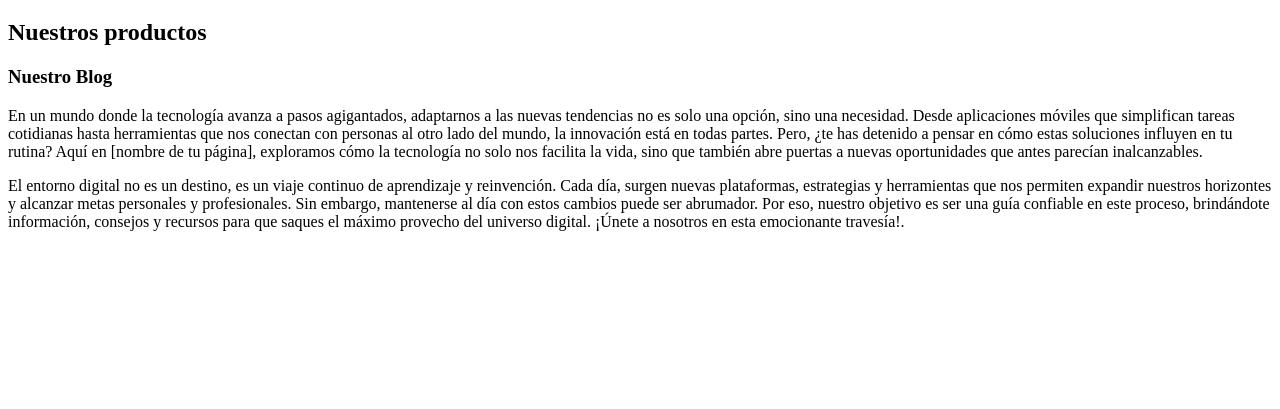
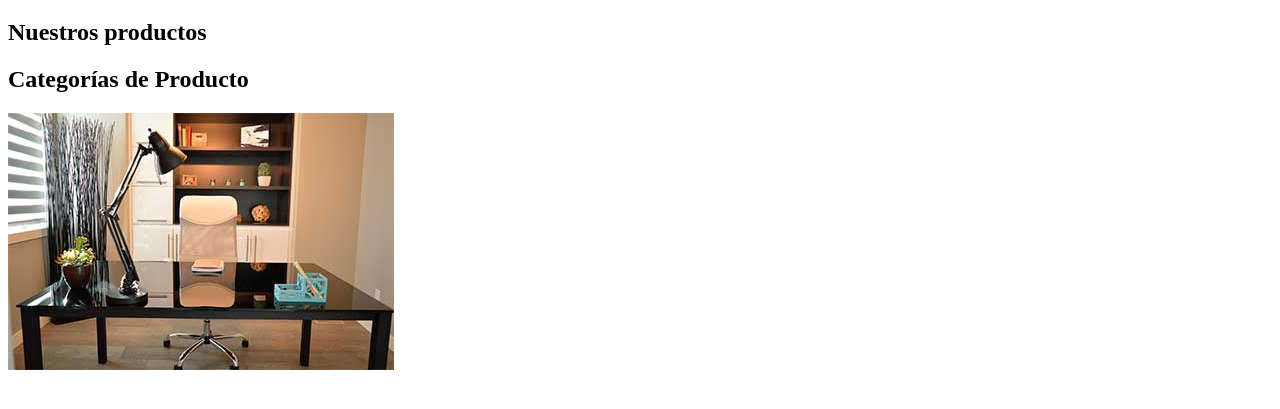
Before and after one commit to high-tecnology/html-css-course, a plain HTML site: page index.html in a window 1280 px wide. Shown: the part 61-470 px from the top of the page. Drawn offline with Linux system fonts and the light colour scheme.

Commit message:
Agregando etiqueta de foto

```diff
--- a/index.html
+++ b/index.html
@@ -12,14 +12,10 @@
 
       <h2>Nuestros productos</h2>
 
-      <h3>Nuestro Blog</h3>
+      <h2>Categorías de Producto</h2>
 
-      <p>
-        En un mundo donde la tecnología avanza a pasos agigantados, adaptarnos a las nuevas tendencias no es solo una opción, sino una necesidad. Desde aplicaciones móviles que simplifican tareas cotidianas hasta herramientas que nos conectan con personas al otro lado del mundo, la innovación está en todas partes. Pero, ¿te has detenido a pensar en cómo estas soluciones influyen en tu rutina? Aquí en [nombre de tu página], exploramos cómo la tecnología no solo nos facilita la vida, sino que también abre puertas a nuevas oportunidades que antes parecían inalcanzables.
-      </p>
+      <img src="/img/categoria1.jpg" alt="Imagen categoria">
 
-      <p>
-        El entorno digital no es un destino, es un viaje continuo de aprendizaje y reinvención. Cada día, surgen nuevas plataformas, estrategias y herramientas que nos permiten expandir nuestros horizontes y alcanzar metas personales y profesionales. Sin embargo, mantenerse al día con estos cambios puede ser abrumador. Por eso, nuestro objetivo es ser una guía confiable en este proceso, brindándote información, consejos y recursos para que saques el máximo provecho del universo digital. ¡Únete a nosotros en esta emocionante travesía!.
-      </p>
+
   </body>
 </html>
```
